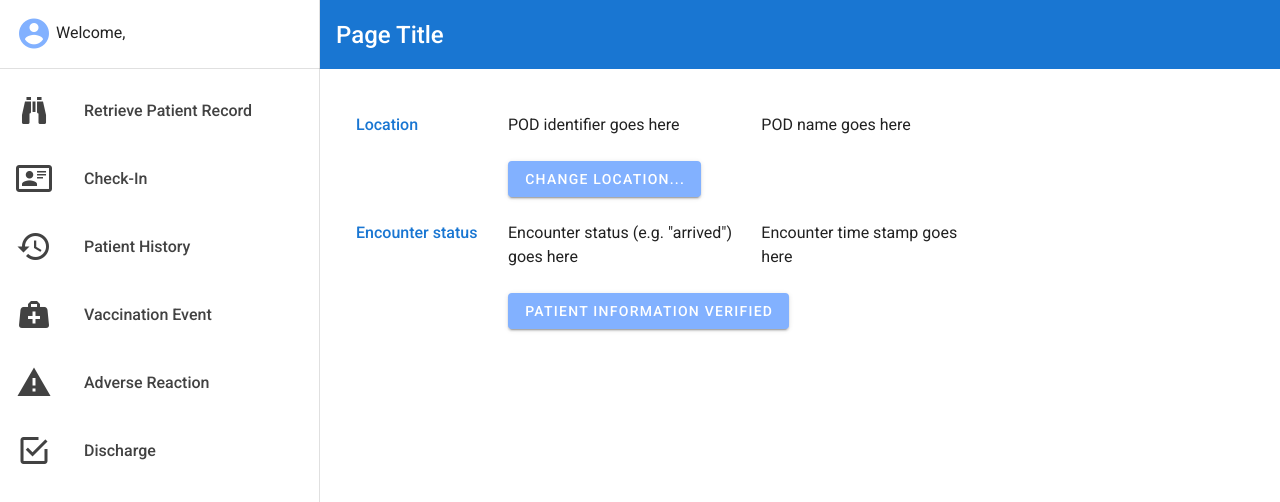
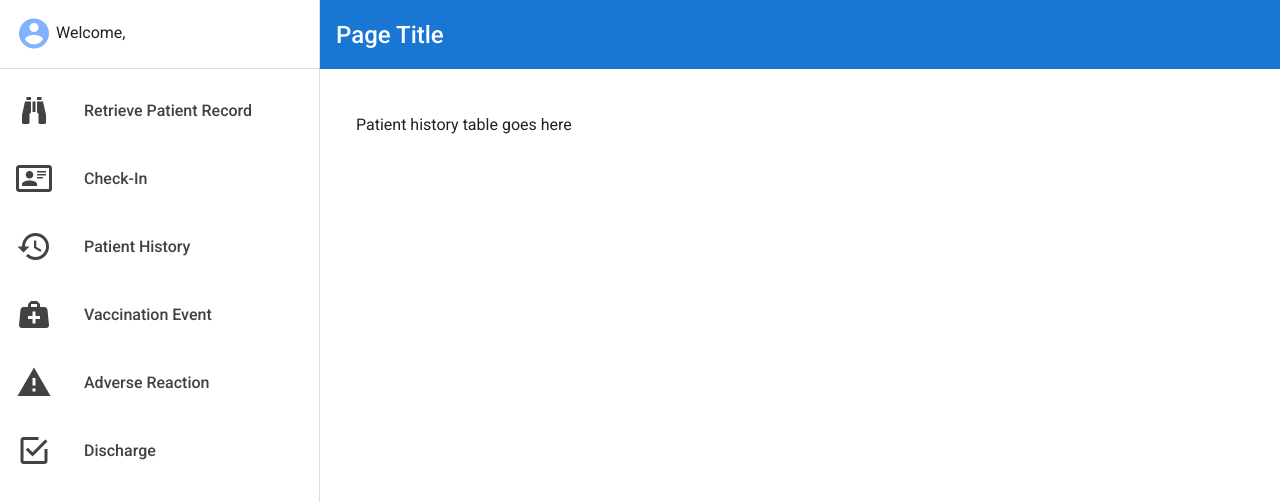
Before and after one commit to david-fraley/MassVaccinationSystem, a Vue app in the folder PointOfDispensingApp/: page / in a window 1280 px wide. Shown: the top 502 px of the page. Built offline with nearby package versions, Linux system fonts and the light colour scheme.

Commit message:
PatientHistory.vue is done

```diff
--- a/PointOfDispensingApp/src/App.vue
+++ b/PointOfDispensingApp/src/App.vue
@@ -45,10 +45,10 @@
             <template v-if="false">
             <PatientInfo />
             </template>
-            <template v-if="true">
+            <template v-if="false">
             <PatientCheckIn/>
             </template>
-            <template v-if="false">
+            <template v-if="true">
             <PatientHistory/>
             </template>
             <template v-if="false">
--- a/PointOfDispensingApp/src/components/PatientHistory.vue
+++ b/PointOfDispensingApp/src/components/PatientHistory.vue
@@ -1,7 +1,9 @@
 <template>
   <v-container>
     <v-row>
-      PatientHistory.vue
+      <v-col cols="12">
+        Patient history table goes here
+      </v-col>
     </v-row>
   </v-container>
 </template>
```
